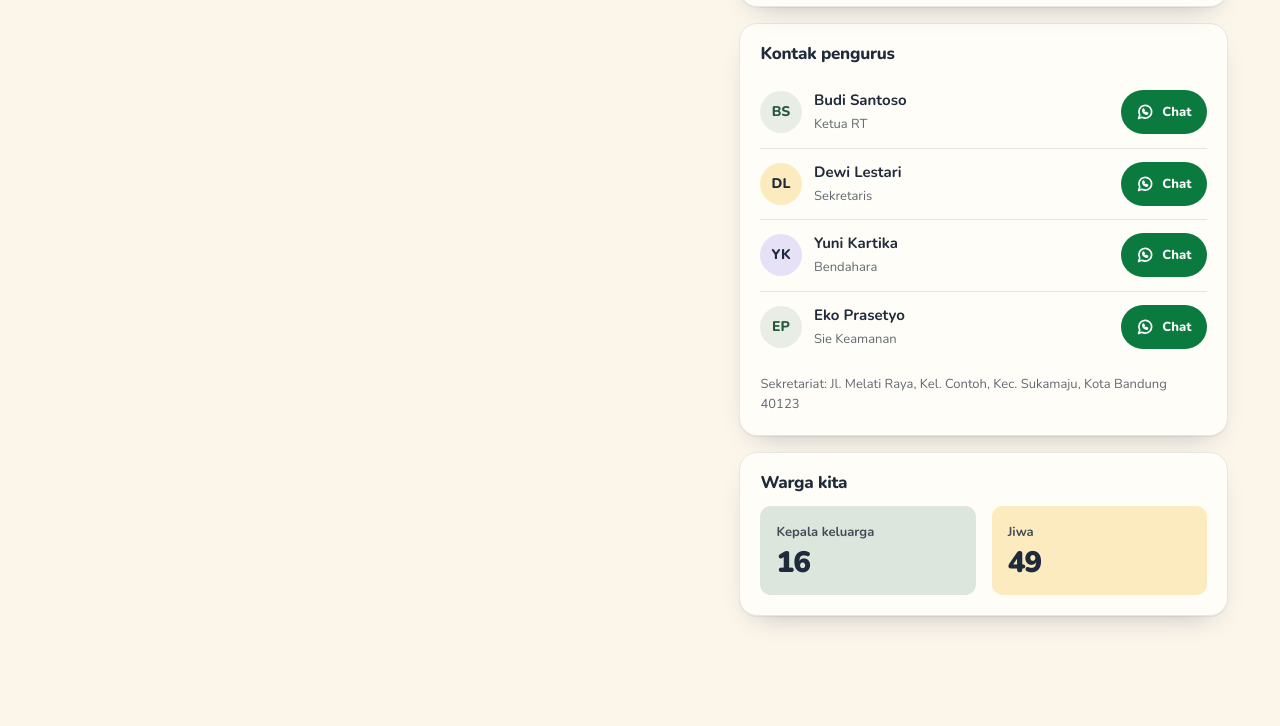
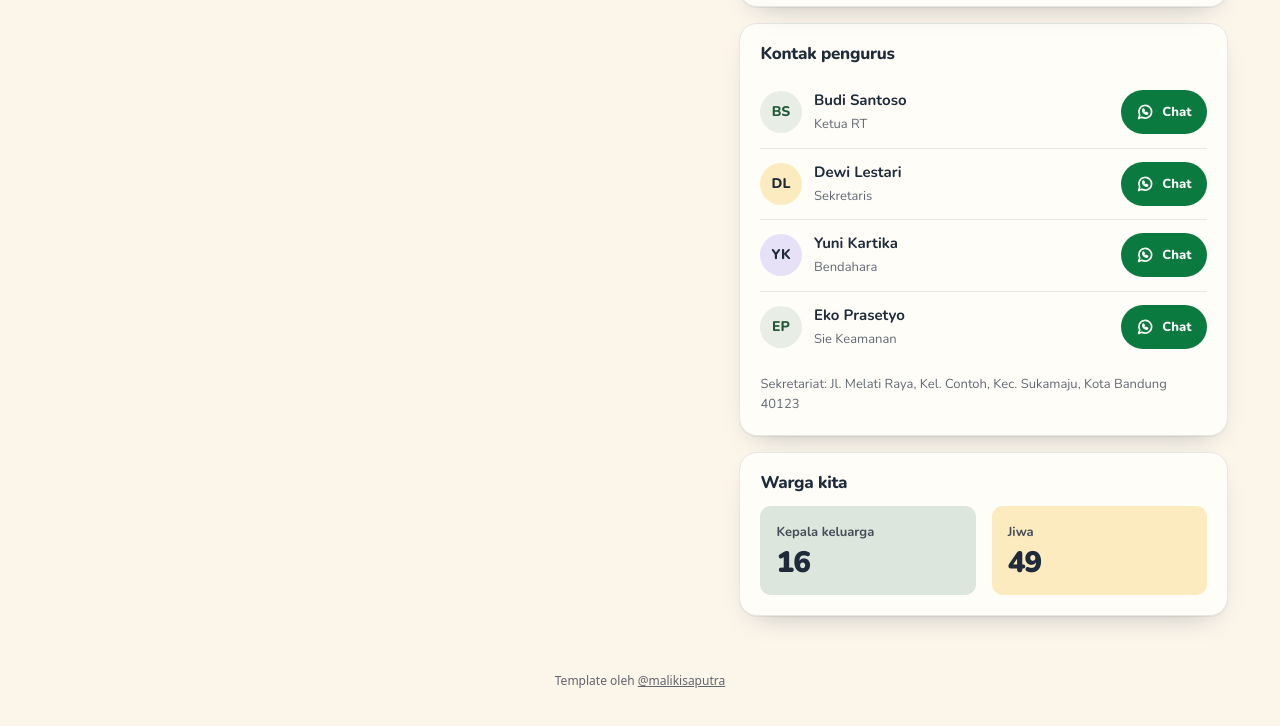
Before and after one commit to malikisaputra-source/website-rt, a plain HTML site: page index.html in a window 1280 px wide. Shown: the part 1757-2483 px from the top of the page. Before the commit the page ends 2405 px from the top, so only its background shows below. Drawn offline with nearby package versions, Linux system fonts and the light colour scheme.

Commit message:
Kredit @malikisaputra: lisensi wajib atribusi, footer, komentar kepala berkas
Co-Authored-By: Claude Opus 5.5 <noreply@anthropic.com>

```diff
--- a/app.js
+++ b/app.js
@@ -1,3 +1,4 @@
+/* kredit-maliki: Template oleh Maliki Saputra (@malikisaputra) — https://malikisaputra.biz.id. Lisensi MIT + wajib atribusi (lihat LICENSE). */
 /* Website RT/RW — aplikasi statis (tanpa server). Data di localStorage perangkat ini.
    Susunan: 1) utilitas  2) data & simpan  3) tema  4) router & kerangka  5) halaman publik
             6) halaman pengurus (ringkas, warga, iuran, kas, info, surat, pengaturan)  7) modal/toast  8) CSV/JSON  9) mulai */
--- a/data.js
+++ b/data.js
@@ -1,3 +1,4 @@
+/* kredit-maliki: Template oleh Maliki Saputra (@malikisaputra) — https://malikisaputra.biz.id. Lisensi MIT + wajib atribusi (lihat LICENSE). */
 /* Data contoh RT 05 / RW 02 Kelurahan Contoh.
    Semua nama, NIK, No. KK, dan nomor HP di sini FIKTIF. Dibuat relatif ke bulan berjalan
    supaya iuran & kas selalu terlihat "hidup" saat dicoba. */
--- a/index.html
+++ b/index.html
@@ -1,4 +1,5 @@
 <!doctype html>
+<!-- kredit-maliki: Template oleh Maliki Saputra (@malikisaputra) — https://malikisaputra.biz.id. Lisensi MIT + wajib atribusi (lihat LICENSE). -->
 <html lang="id" data-mode="terang">
 <head>
 <script src="tema.js"></script>
@@ -53,5 +54,6 @@
 
 <script src="data.js"></script>
 <script src="app.js"></script>
+  <p class="kredit-maliki" style="margin:24px auto 112px;padding:0 16px;text-align:center;font:12px/1.5 system-ui,sans-serif;opacity:.7">Template oleh <a href="https://malikisaputra.biz.id" target="_blank" rel="noopener" style="color:inherit">@malikisaputra</a></p>
 </body>
 </html>
--- a/style.css
+++ b/style.css
@@ -1,3 +1,4 @@
+/* kredit-maliki: Template oleh Maliki Saputra (@malikisaputra) — https://malikisaputra.biz.id. Lisensi MIT + wajib atribusi (lihat LICENSE). */
 /* Website RT/RW — gaya utama. Arah: "kampung hangat" — krem, tinta biru tua, kartu pastel, ilustrasi lingkungan.
    Semua warna diturunkan dari token tema.css (+ empat pastel semantik). Teks di atas --tema-utama dihitung JS (hitam/putih). */
 :root {
--- a/tema.css
+++ b/tema.css
@@ -1,3 +1,4 @@
+/* kredit-maliki: Template oleh Maliki Saputra (@malikisaputra) — https://malikisaputra.biz.id. Lisensi MIT + wajib atribusi (lihat LICENSE). */
 /* TEMA — diubah otomatis oleh customizer Maliki Studio */
 :root {
   --tema-utama: #2c6e49;    /* warna brand utama (tombol, tautan, sorotan) */
--- a/tema.js
+++ b/tema.js
@@ -1,2 +1,3 @@
+/* kredit-maliki: Template oleh Maliki Saputra (@malikisaputra) — https://malikisaputra.biz.id. Lisensi MIT + wajib atribusi (lihat LICENSE). */
 /* TEMA — diubah otomatis oleh customizer Maliki Studio */
 window.TEMA = { nama: "RT 05 / RW 02 Kelurahan Contoh", mode: "auto" }; // mode: "terang" | "gelap" | "auto"
```
Also changed, not shown: 5 other files.
